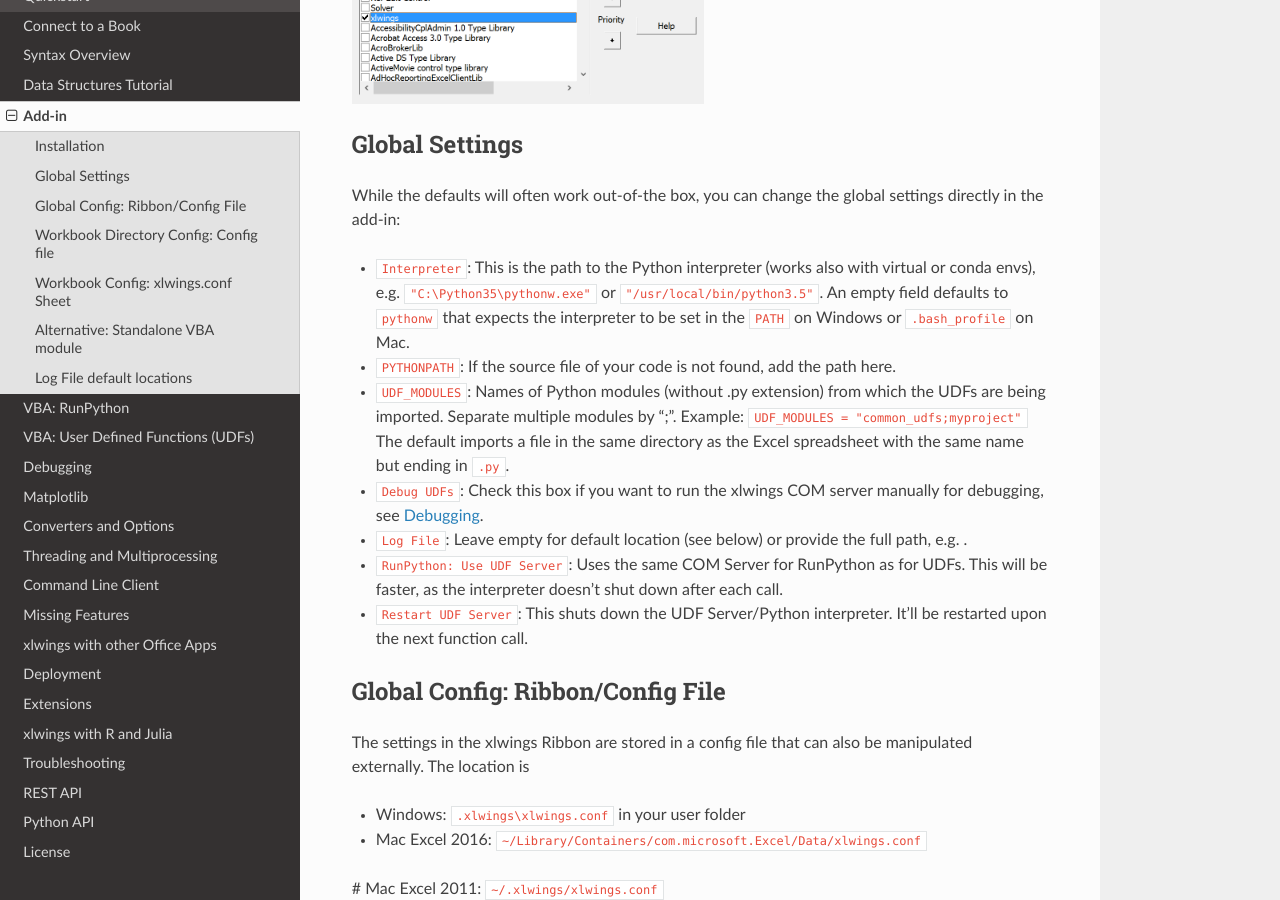
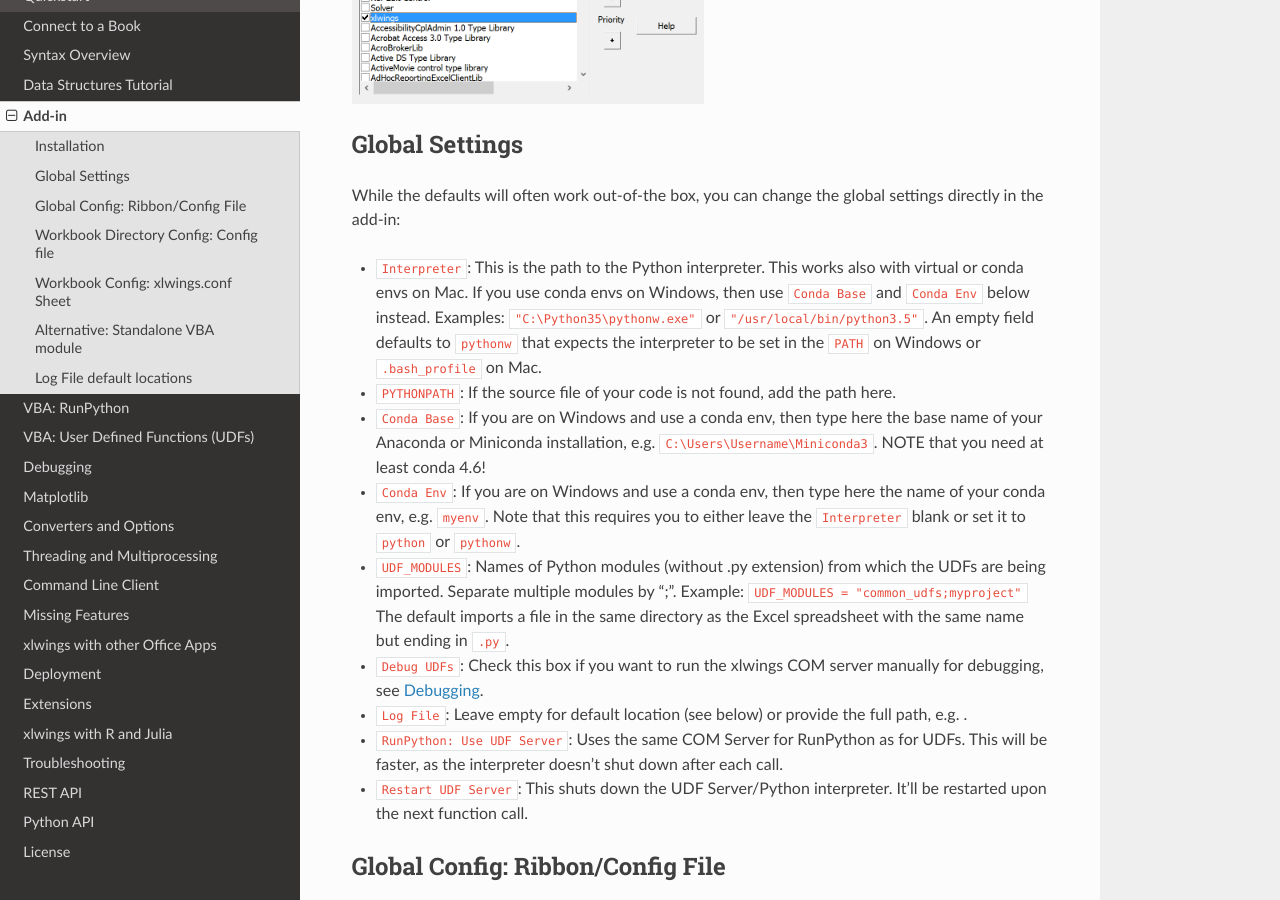
Before and after one commit to xlwings/xlwings, a Sphinx documentation site: the page built from docs/addin.rst, in a window 1280 px wide and 900 px high, scrolled down 1262 px. Built offline with Sphinx 7.4.7 and the Read the Docs theme 2.0.0, drawn with Linux system fonts in a browser that asks for light colours.

Commit message:
updated win standalone file and addin docs

```diff
--- a/docs/addin.rst
+++ b/docs/addin.rst
@@ -41,10 +41,15 @@ Global Settings
 
 While the defaults will often work out-of-the box, you can change the global settings directly in the add-in:
 
-* ``Interpreter``: This is the path to the Python interpreter (works also with virtual or conda envs),
-  e.g. ``"C:\Python35\pythonw.exe"`` or ``"/usr/local/bin/python3.5"``. An empty field defaults to ``pythonw`` that
+* ``Interpreter``: This is the path to the Python interpreter. This works also with virtual or conda envs on Mac.
+  If you use conda envs on Windows, then use ``Conda Base`` and ``Conda Env`` below instead. Examples:
+  ``"C:\Python35\pythonw.exe"`` or ``"/usr/local/bin/python3.5"``. An empty field defaults to ``pythonw`` that
   expects the interpreter to be set in the ``PATH`` on Windows or ``.bash_profile`` on Mac.
 * ``PYTHONPATH``: If the source file of your code is not found, add the path here.
+* ``Conda Base``: If you are on Windows and use a conda env, then type here the base name of your Anaconda or Miniconda
+  installation, e.g. ``C:\Users\Username\Miniconda3``. NOTE that you need at least conda 4.6!
+* ``Conda Env``: If you are on Windows and use a conda env, then type here the name of your conda env, e.g. ``myenv``. Note
+  that this requires you to either leave the ``Interpreter`` blank or set it to ``python`` or ``pythonw``.
 * ``UDF_MODULES``: Names of Python modules (without .py extension) from which the UDFs are being imported.
   Separate multiple modules by ";".
   Example: ``UDF_MODULES = "common_udfs;myproject"``
```
Also changed, not shown: 1 other file.
